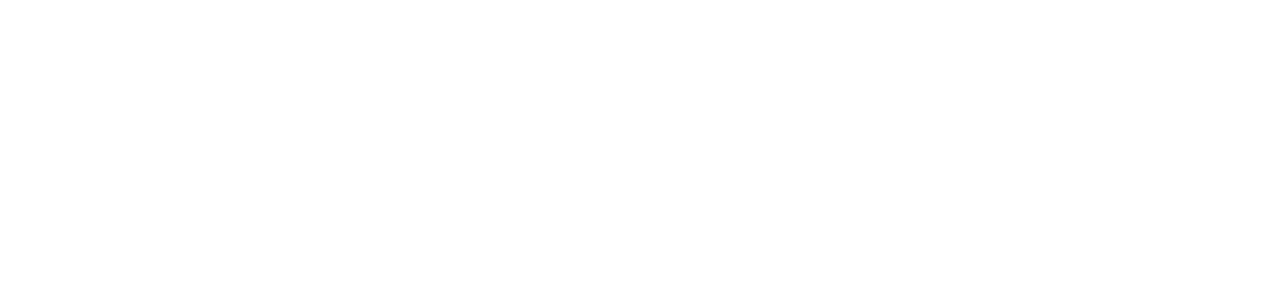
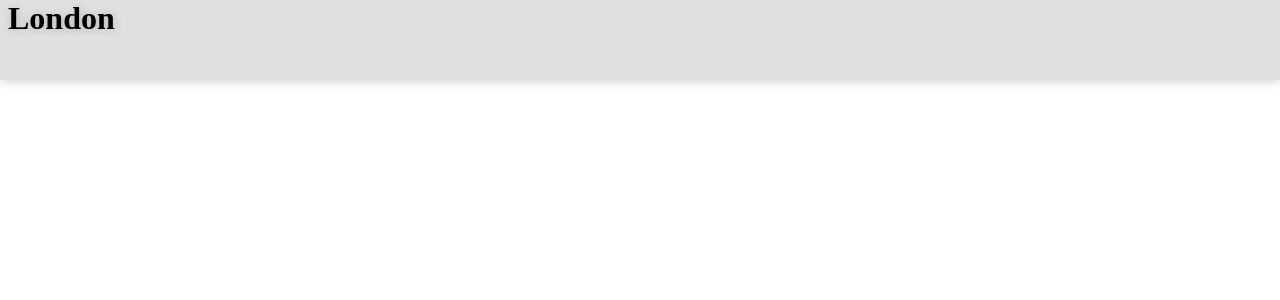
Before and after one commit to sgapnayr/reipdashboard, a React (Create React App) app: page / in a window 1280 px wide. Shown: the top 300 px of the page. Built offline with nearby package versions, Linux system fonts and the light colour scheme.

Commit message:
NavBar Init

```diff
--- a/src/App.css
+++ b/src/App.css
@@ -13,4 +13,26 @@
   justify-content: center;
   align-items: center;
   flex-direction: column;
+  font-family: Poppins;
+  text-shadow: 1px 1px 10px rgba(0, 0, 0, .2);
 }
+
+:root {
+  --primary-color: rgb(224, 224, 224);
+}
+
+/* NavBar */
+.NavBar {
+  height: 5rem;
+  width: 100%;
+  background: rgb(224, 224, 224);
+  box-shadow: 1px 1px 10px rgba(0, 0, 0, .2);
+}
+
+.LeftSideNavBar {
+  width: 50%;
+  display: flex;
+  justify-content: start;
+  align-items: center;
+  margin: 0rem .5rem;
+}
--- a/src/App.js
+++ b/src/App.js
@@ -3,7 +3,16 @@
 function App() {
   return (
     <div className="App">
+      <div className="NavBar">
+        <div className="LocationTitle">
+          <div className="LeftSideNavBar">
+            <h1>London</h1>
+          </div>
+          <div className="RightSideNavBar">
 
+          </div>
+        </div>
+      </div>
     </div>
   );
 }
```
